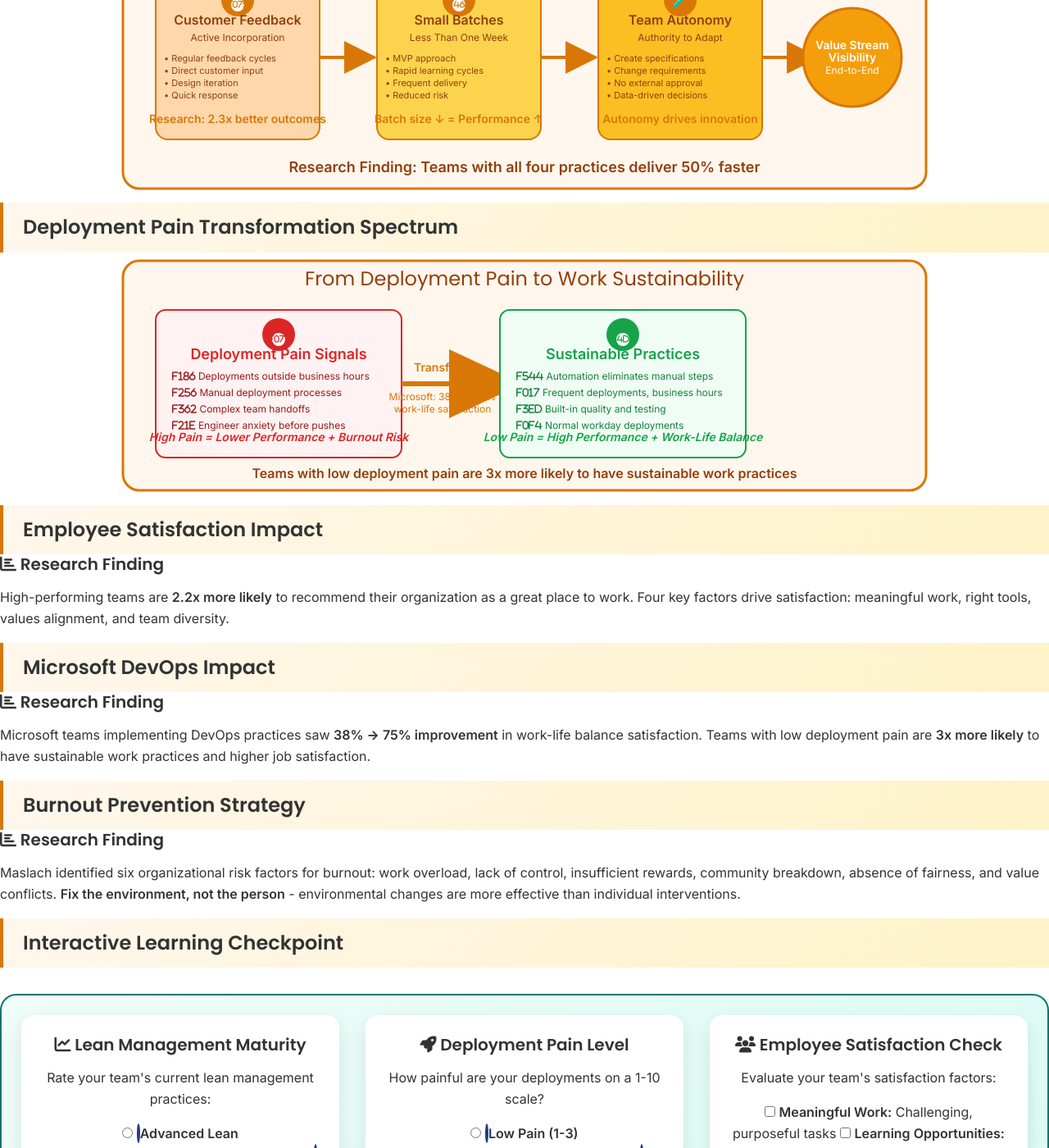
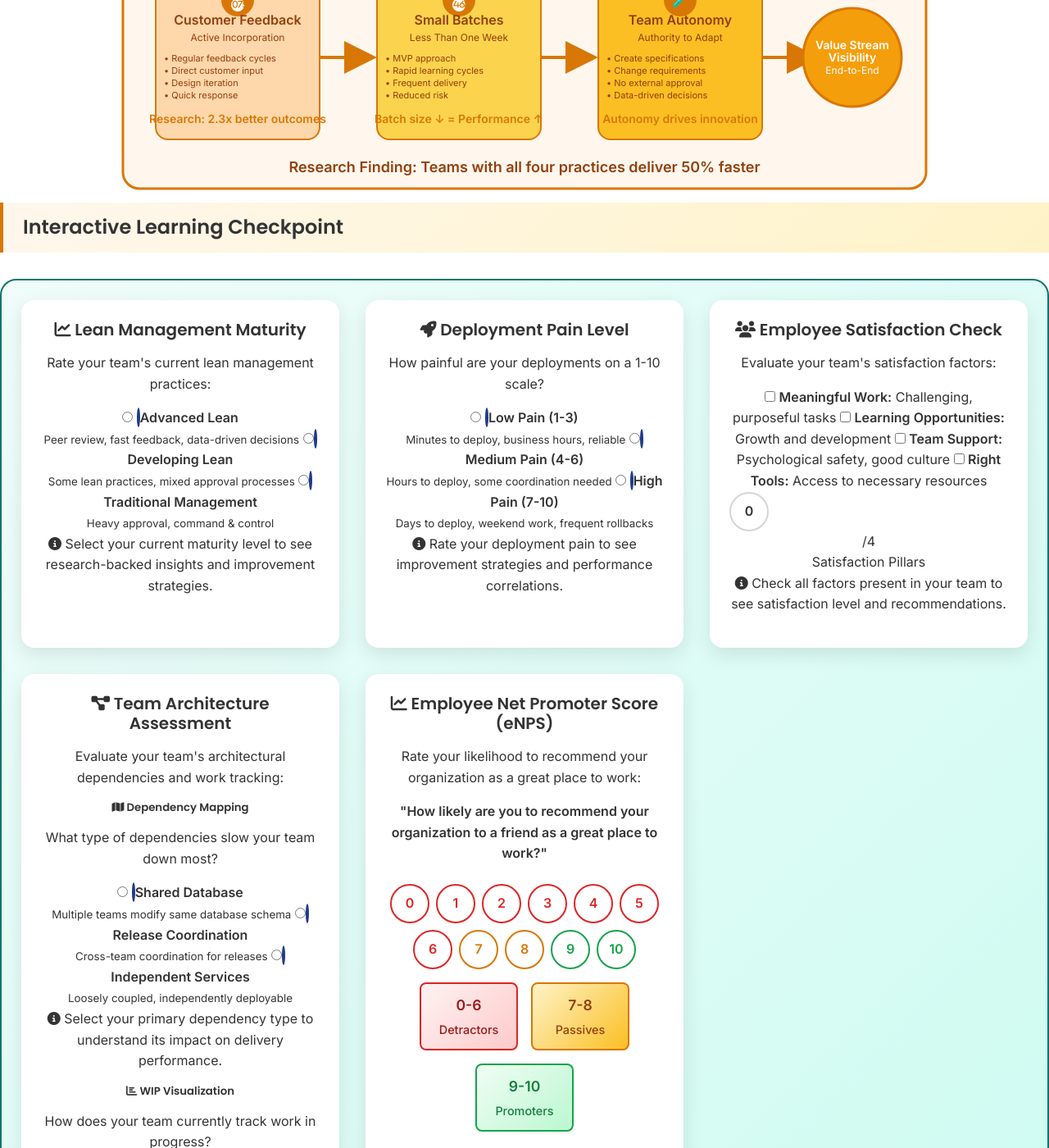
Before and after one commit to mhenke/accelerate-devex-book-club-notebooklm, a Jekyll site: the page built from docs/_meetings/meeting-3.md, in a window 1280 px wide and 1400 px high, scrolled down 3272 px. Shown: the whole window at 82% size. Built offline with Jekyll 4.4.1, drawn with Linux system fonts in a browser that asks for light colours.

Commit message:
refactor: Remove Deployment Pain Transformation Spectrum section for clarity

```diff
--- a/docs/_meetings/meeting-3.md
+++ b/docs/_meetings/meeting-3.md
@@ -261,77 +261,7 @@ dora_color: '#D97706'
   </defs>
 </svg>
 
-### Deployment Pain Transformation Spectrum
 
-<svg width="100%" height="300" viewBox="0 0 1000 300" xmlns="http://www.w3.org/2000/svg" aria-label="Deployment Pain to Sustainability Transformation">
-  <rect x="10" y="10" width="980" height="280" rx="20" fill="#fff7ed" stroke="#d97706" stroke-width="3"/>
-  <text x="500" y="40" text-anchor="middle" font-size="24" fill="#92400e" font-family="Poppins, Inter, sans-serif">From Deployment Pain to Work Sustainability</text>
-
-  <!-- Pain Signals Side -->
-  <rect x="50" y="70" width="300" height="180" rx="12" fill="#fef2f2" stroke="#dc2626" stroke-width="2"/>
-  <circle cx="200" cy="100" r="20" fill="#dc2626"/>
-  <circle cx="200" cy="106" r="8" fill="white"/>
-  <text x="200" y="109" text-anchor="middle" font-size="10" fill="#dc2626" style="font-family: 'Font Awesome 6 Free'; font-weight: 900;">f071</text>
-  <text x="200" y="130" text-anchor="middle" font-size="18" fill="#dc2626" font-weight="bold">Deployment Pain Signals</text>
-
-  <text x="70" y="155" font-size="12" fill="#991b1b"><tspan style="font-family: 'Font Awesome 6 Free'; font-weight: 900;">f186</tspan> Deployments outside business hours</text>
-  <text x="70" y="175" font-size="12" fill="#991b1b"><tspan style="font-family: 'Font Awesome 6 Free'; font-weight: 900;">f256</tspan> Manual deployment processes</text>
-  <text x="70" y="195" font-size="12" fill="#991b1b"><tspan style="font-family: 'Font Awesome 6 Free'; font-weight: 900;">f362</tspan> Complex team handoffs</text>
-  <text x="70" y="215" font-size="12" fill="#991b1b"><tspan style="font-family: 'Font Awesome 6 Free'; font-weight: 900;">f21e</tspan> Engineer anxiety before pushes</text>
-
-  <text x="200" y="230" text-anchor="middle" font-size="14" fill="#dc2626" font-weight="bold" font-style="italic">High Pain = Lower Performance + Burnout Risk</text>
-
-  <!-- Transformation Arrow -->
-  <line x1="350" y1="160" x2="450" y2="160" stroke="#d97706" stroke-width="6" marker-end="url(#arrow-transform)"/>
-  <text x="400" y="145" text-anchor="middle" font-size="14" fill="#d97706" font-weight="bold">Transform</text>
-  <text x="400" y="180" text-anchor="middle" font-size="12" fill="#d97706">Microsoft: 38% → 75%</text>
-  <text x="400" y="195" text-anchor="middle" font-size="12" fill="#d97706">work-life satisfaction</text>
-
-  <!-- Sustainable Practices Side -->
-  <rect x="470" y="70" width="300" height="180" rx="12" fill="#f0fdf4" stroke="#16a34a" stroke-width="2"/>
-  <circle cx="620" cy="100" r="20" fill="#16a34a"/>
-  <circle cx="620" cy="106" r="8" fill="white"/>
-  <text x="620" y="109" text-anchor="middle" font-size="10" fill="#16a34a" style="font-family: 'Font Awesome 6 Free'; font-weight: 900;">f4d8</text>
-  <text x="620" y="130" text-anchor="middle" font-size="18" fill="#16a34a" font-weight="bold">Sustainable Practices</text>
-
-  <text x="490" y="155" font-size="12" fill="#15803d"><tspan style="font-family: 'Font Awesome 6 Free'; font-weight: 900;">f544</tspan> Automation eliminates manual steps</text>
-  <text x="490" y="175" font-size="12" fill="#15803d"><tspan style="font-family: 'Font Awesome 6 Free'; font-weight: 900;">f017</tspan> Frequent deployments, business hours</text>
-  <text x="490" y="195" font-size="12" fill="#15803d"><tspan style="font-family: 'Font Awesome 6 Free'; font-weight: 900;">f3ed</tspan> Built-in quality and testing</text>
-  <text x="490" y="215" font-size="12" fill="#15803d"><tspan style="font-family: 'Font Awesome 6 Free'; font-weight: 900;">f0f4</tspan> Normal workday deployments</text>
-
-  <text x="620" y="230" text-anchor="middle" font-size="14" fill="#16a34a" font-weight="bold" font-style="italic">Low Pain = High Performance + Work-Life Balance</text>
-
-  <!-- Bottom Research Finding -->
-
-<text x="500" y="275" text-anchor="middle" font-size="16" fill="#92400e" font-weight="bold">Teams with low deployment pain are 3x more likely to have sustainable work practices</text>
-
-  <defs>
-    <marker id="arrow-transform" markerWidth="15" markerHeight="15" refX="7" refY="7" orient="auto" markerUnits="strokeWidth">
-      <path d="M0,0 L15,7 L0,14 Z" fill="#d97706" />
-    </marker>
-  </defs>
-</svg>
-
-### Employee Satisfaction Impact
-
-<div class="research-finding" markdown="0">
-  <h4><i class="fas fa-chart-bar"></i> Research Finding</h4>
-  <p>High-performing teams are <strong>2.2x more likely</strong> to recommend their organization as a great place to work. Four key factors drive satisfaction: meaningful work, right tools, values alignment, and team diversity.</p>
-</div>
-
-### Microsoft DevOps Impact
-
-<div class="research-finding" markdown="0">
-  <h4><i class="fas fa-chart-bar"></i> Research Finding</h4>
-  <p>Microsoft teams implementing DevOps practices saw <strong>38% → 75% improvement</strong> in work-life balance satisfaction. Teams with low deployment pain are <strong>3x more likely</strong> to have sustainable work practices and higher job satisfaction.</p>
-</div>
-
-### Burnout Prevention Strategy
-
-<div class="research-finding" markdown="0">
-  <h4><i class="fas fa-chart-bar"></i> Research Finding</h4>
-  <p>Maslach identified six organizational risk factors for burnout: work overload, lack of control, insufficient rewards, community breakdown, absence of fairness, and value conflicts. <strong>Fix the environment, not the person</strong> - environmental changes are more effective than individual interventions.</p>
-</div>
 
 <style>
 /* eNPS Assessment Styling */
```
Also changed, not shown: docs/_meetings/meeting-1.md (+92 -87 lines).
